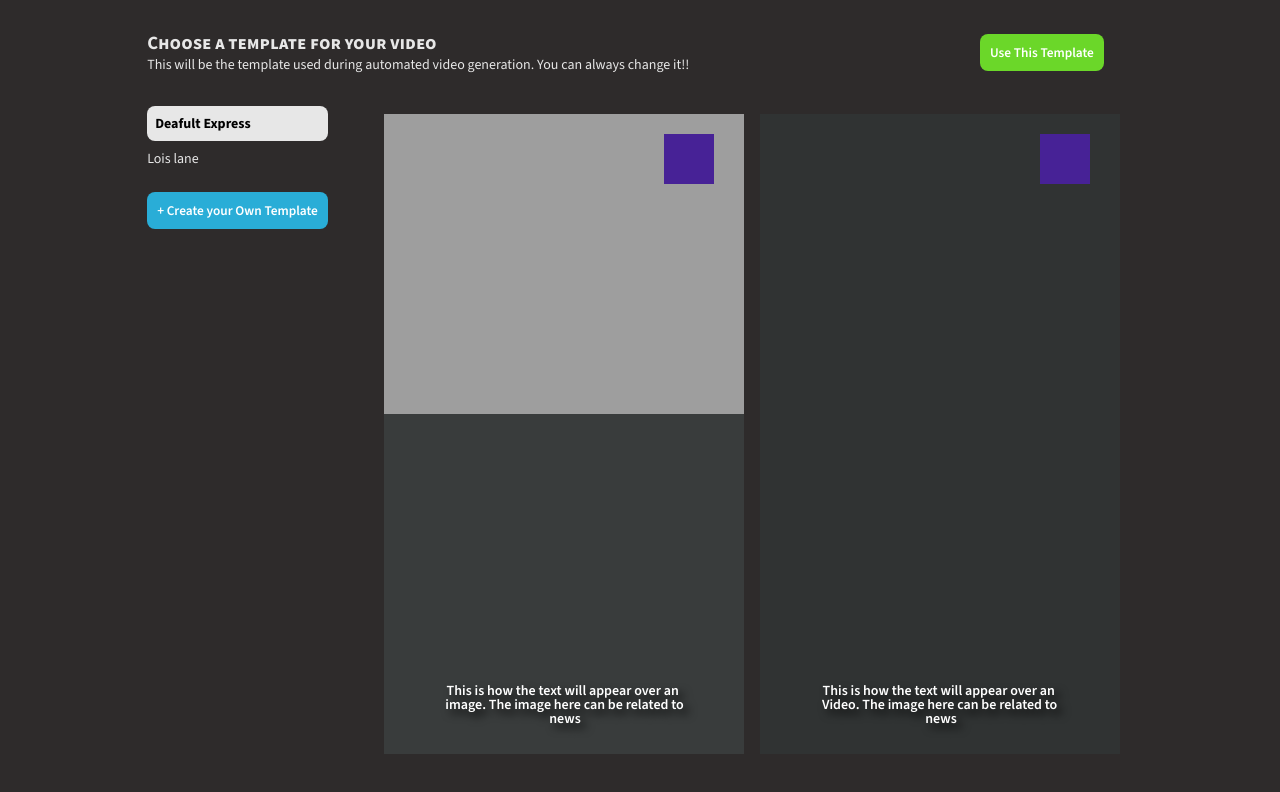
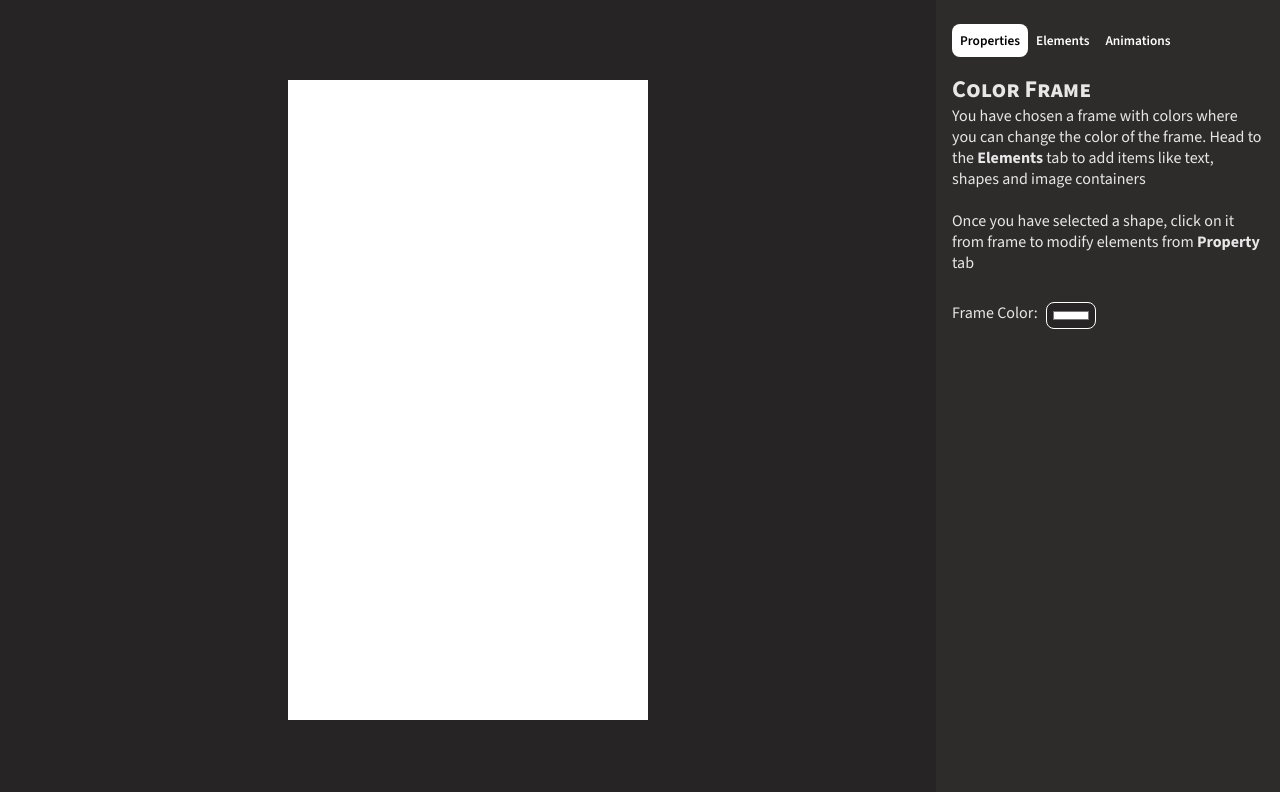
Before and after one commit to imabhijith25/render-view, a React app: page / in a window 1280 px wide. Shown: the top 792 px of the page. Built offline with nearby package versions, Linux system fonts and the light colour scheme.

Commit message:
clearing bugs

```diff
--- a/src/App.jsx
+++ b/src/App.jsx
@@ -7,8 +7,8 @@ const App = () => {
     return (
         <>
             {/* <TrimAndManipulator /> */}
-            <TemplateChoser />
-            {/* <TemplateBuilder /> */}
+            {/* <TemplateChoser /> */}
+            <TemplateBuilder />
         </>
     );
 };
--- a/src/Screens/TemplateBuilder/Reducer/PrimitiveElementData.js
+++ b/src/Screens/TemplateBuilder/Reducer/PrimitiveElementData.js
@@ -12,6 +12,7 @@ export const PrimitiveText = (
         x,
         y,
         text: textContent,
+        width: "300",
         fontSize,
         fontFamily: "Source Sans 3",
         fontStyle,
--- a/src/Screens/TemplateBuilder/TemplateBuilder.jsx
+++ b/src/Screens/TemplateBuilder/TemplateBuilder.jsx
@@ -117,9 +117,9 @@ const TemplateBuilder = () => {
     return (
         <div className="tb-layout">
             <div className="tb-visualizer">
-                <button onClick={injectAndPlay}>
+                {/* <button onClick={injectAndPlay}>
                     Inject Data and Play Animation
-                </button>
+                </button> */}
                 <Scene {...state} />
             </div>
             <div className="tb-propertyBar">
```
